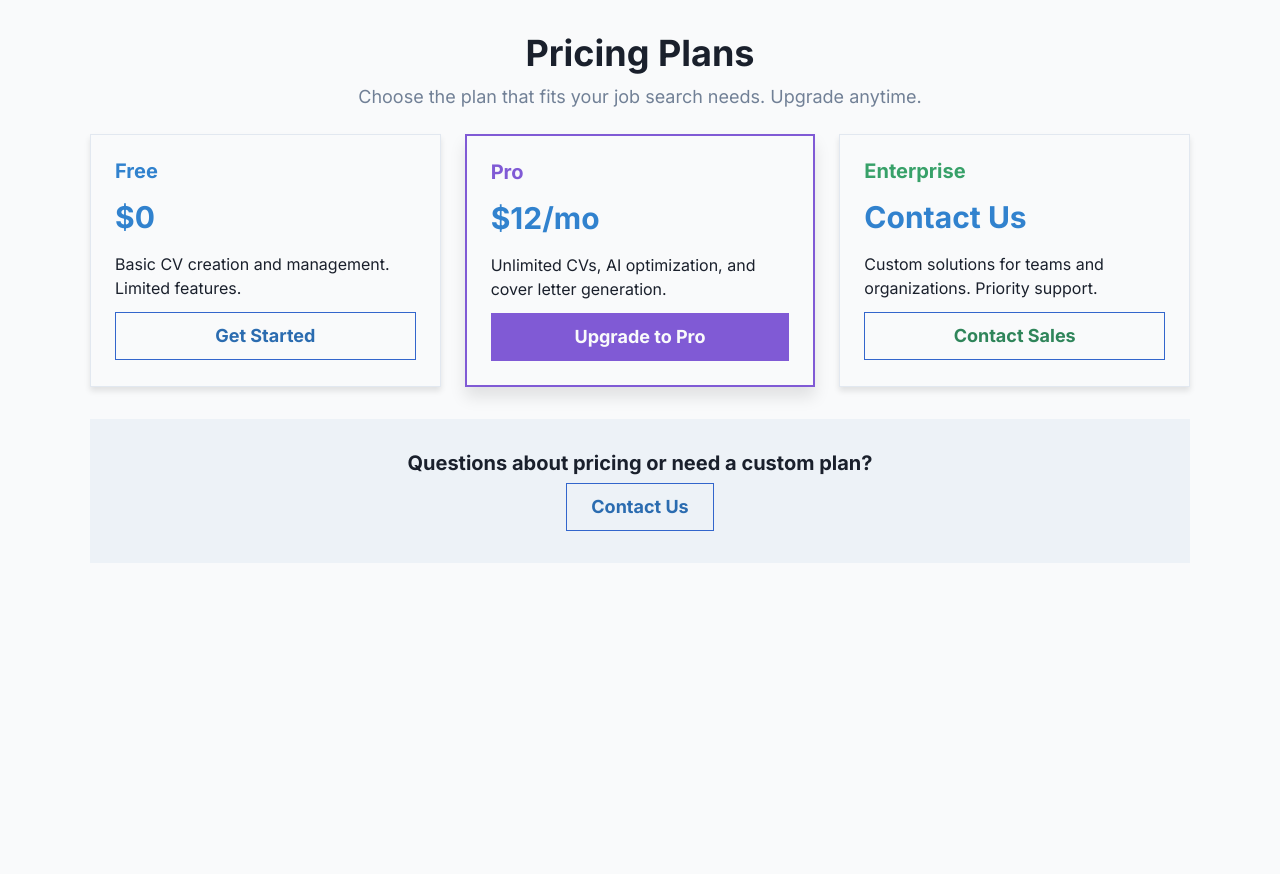
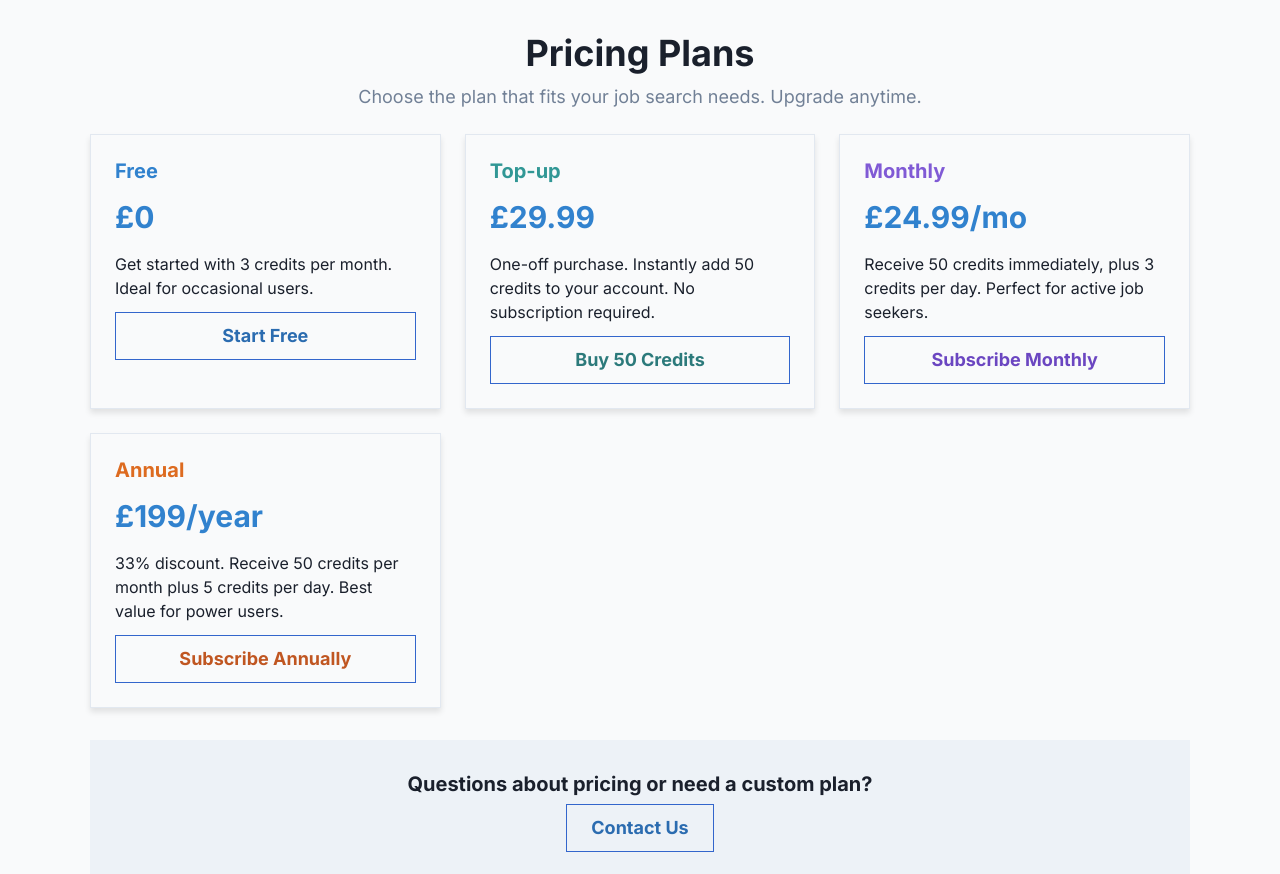
Before and after one commit to Kunle123/C5Frontend, a React (Vite) app in the folder frontend/: page /pricing in a window 1280 px wide. Shown: the top 874 px of the page. Before the commit the page ends 800 px from the top, so only its background shows below. Built offline with nearby package versions, Linux system fonts and the light colour scheme; no server answers.

Commit message:
feat: add free, top-up, monthly, and annual product options to pricing and subscription UI

```diff
--- a/frontend/src/components/SubscriptionSection.tsx
+++ b/frontend/src/components/SubscriptionSection.tsx
@@ -200,6 +200,32 @@ const SubscriptionSection: React.FC = () => {
         </Table>
       </Box>
       <Divider my={4} />
+      <Box mb={6}>
+        <Heading as="h4" size="sm" mb={2}>Available Products</Heading>
+        <Stack direction={{ base: 'column', md: 'row' }} spacing={4}>
+          <Box p={4} borderWidth={1} borderRadius="md" boxShadow="sm">
+            <Text fontWeight="bold">Free</Text>
+            <Text fontSize="sm">3 credits/month</Text>
+            <Button size="sm" colorScheme="blue" mt={2} isDisabled>Current Plan</Button>
+          </Box>
+          <Box p={4} borderWidth={1} borderRadius="md" boxShadow="sm">
+            <Text fontWeight="bold">Top-up</Text>
+            <Text fontSize="sm">50 credits for £29.99</Text>
+            <Button size="sm" colorScheme="teal" mt={2}>Buy 50 Credits</Button> {/* TODO: Integrate with backend */}
+          </Box>
+          <Box p={4} borderWidth={1} borderRadius="md" boxShadow="sm">
+            <Text fontWeight="bold">Monthly</Text>
+            <Text fontSize="sm">50 credits + 3/day for £24.99/mo</Text>
+            <Button size="sm" colorScheme="purple" mt={2}>Subscribe Monthly</Button> {/* TODO: Integrate with backend */}
+          </Box>
+          <Box p={4} borderWidth={1} borderRadius="md" boxShadow="sm">
+            <Text fontWeight="bold">Annual</Text>
+            <Text fontSize="sm">50/month + 5/day for £199/year (33% off)</Text>
+            <Button size="sm" colorScheme="orange" mt={2}>Subscribe Annually</Button> {/* TODO: Integrate with backend */}
+          </Box>
+        </Stack>
+      </Box>
+      <Divider my={4} />
       <Box>
         <Heading as="h4" size="sm" mb={2}>Payment Methods</Heading>
         <Button colorScheme="blue" onClick={handleAddPaymentMethod} isLoading={pmLoading} mb={2}>
--- a/frontend/src/pages/Pricing.tsx
+++ b/frontend/src/pages/Pricing.tsx
@@ -4,24 +4,39 @@ import { Box, Heading, Text, Button, SimpleGrid, VStack, Stack, useColorModeValu
 const plans = [
   {
     name: 'Free',
-    price: '$0',
-    description: 'Basic CV creation and management. Limited features.',
-    cta: 'Get Started',
+    price: '£0',
+    description: 'Get started with 3 credits per month. Ideal for occasional users.',
+    cta: 'Start Free',
     color: 'blue',
+    credits: '3 credits/month',
+    type: 'free',
   },
   {
-    name: 'Pro',
-    price: '$12/mo',
-    description: 'Unlimited CVs, AI optimization, and cover letter generation.',
-    cta: 'Upgrade to Pro',
-    color: 'purple',
+    name: 'Top-up',
+    price: '£29.99',
+    description: 'One-off purchase. Instantly add 50 credits to your account. No subscription required.',
+    cta: 'Buy 50 Credits',
+    color: 'teal',
+    credits: '50 credits (one-off)',
+    type: 'topup',
   },
   {
-    name: 'Enterprise',
-    price: 'Contact Us',
-    description: 'Custom solutions for teams and organizations. Priority support.',
-    cta: 'Contact Sales',
-    color: 'green',
+    name: 'Monthly',
+    price: '£24.99/mo',
+    description: 'Receive 50 credits immediately, plus 3 credits per day. Perfect for active job seekers.',
+    cta: 'Subscribe Monthly',
+    color: 'purple',
+    credits: '50 credits + 3/day',
+    type: 'monthly',
+  },
+  {
+    name: 'Annual',
+    price: '£199/year',
+    description: '33% discount. Receive 50 credits per month plus 5 credits per day. Best value for power users.',
+    cta: 'Subscribe Annually',
+    color: 'orange',
+    credits: '50/month + 5/day',
+    type: 'annual',
   },
 ];
 
```
